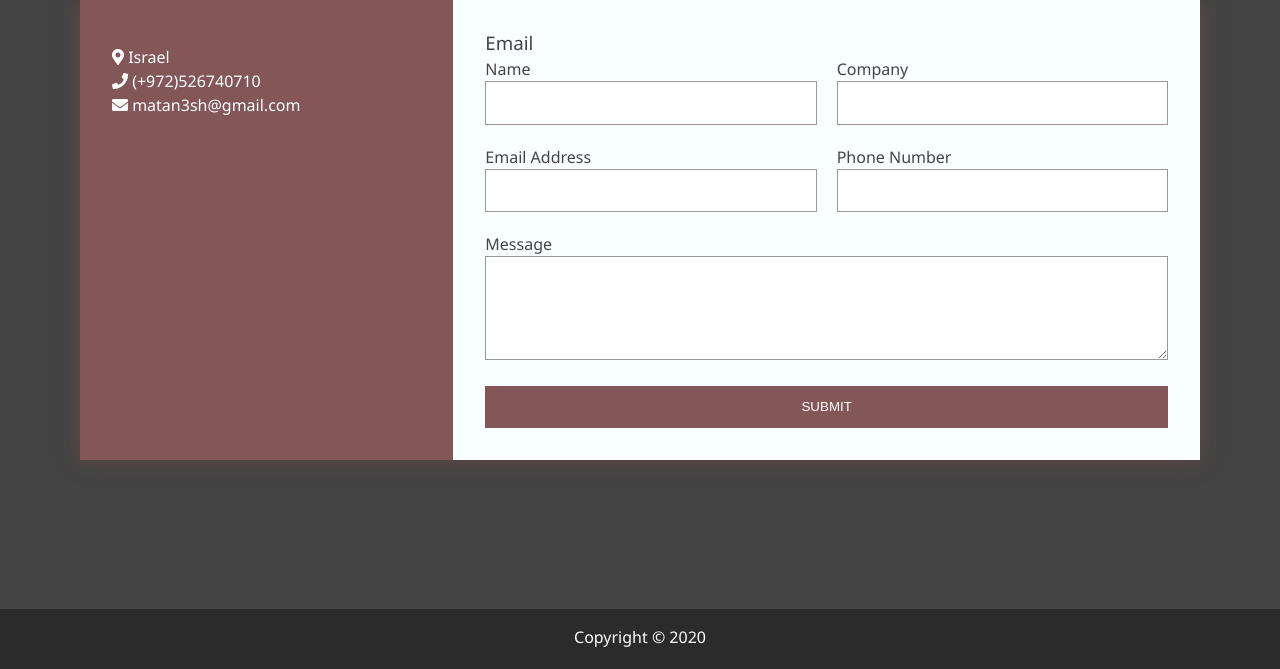
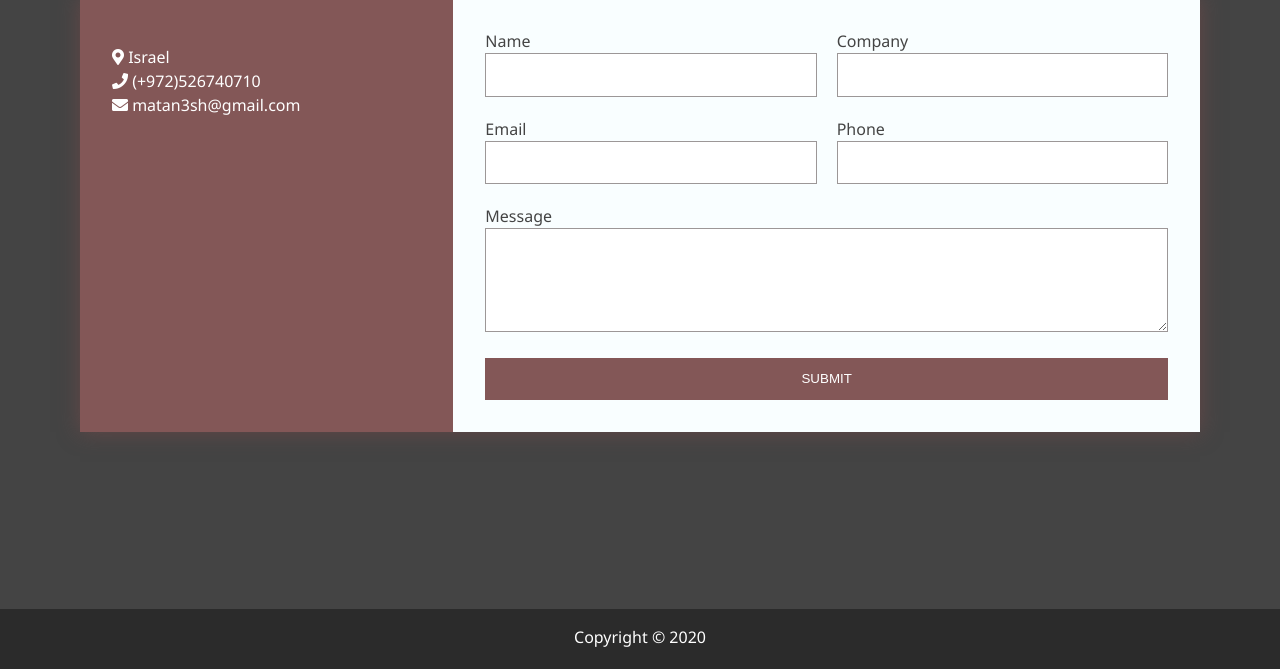
Before and after one commit to matan3sh/myPortfolio_html, a website: page dist/contact.html in a window 1280 px wide. Shown: the part 131-800 px from the top of the page. Drawn offline with nearby package versions, Linux system fonts and the light colour scheme.

Commit message:
Improving UI

```diff
--- a/dist/contact.html
+++ b/dist/contact.html
@@ -64,7 +64,7 @@
 
     <main id="contact">
       <div class="container">
-        <h1 class="brand"><span>Lets </span>Contact</h1>
+        <h1 class="brand animated bounceInUp"><span>Lets </span>Contact</h1>
         <div class="wrapper animated bounceInLeft">
           <div class="company-info">
             <ul>
@@ -74,7 +74,6 @@
             </ul>
           </div>
           <div class="contact">
-            <h3>Email</h3>
             <form action="POST" data-netlify="true">
               <p>
                 <label>Name</label>
@@ -85,11 +84,11 @@
                 <input type="text" name="name" />
               </p>
               <p>
-                <label>Email Address</label>
+                <label>Email</label>
                 <input type="email" name="email" />
               </p>
               <p>
-                <label>Phone Number</label>
+                <label>Phone</label>
                 <input type="text" name="phone" />
               </p>
               <p class="full">
```
